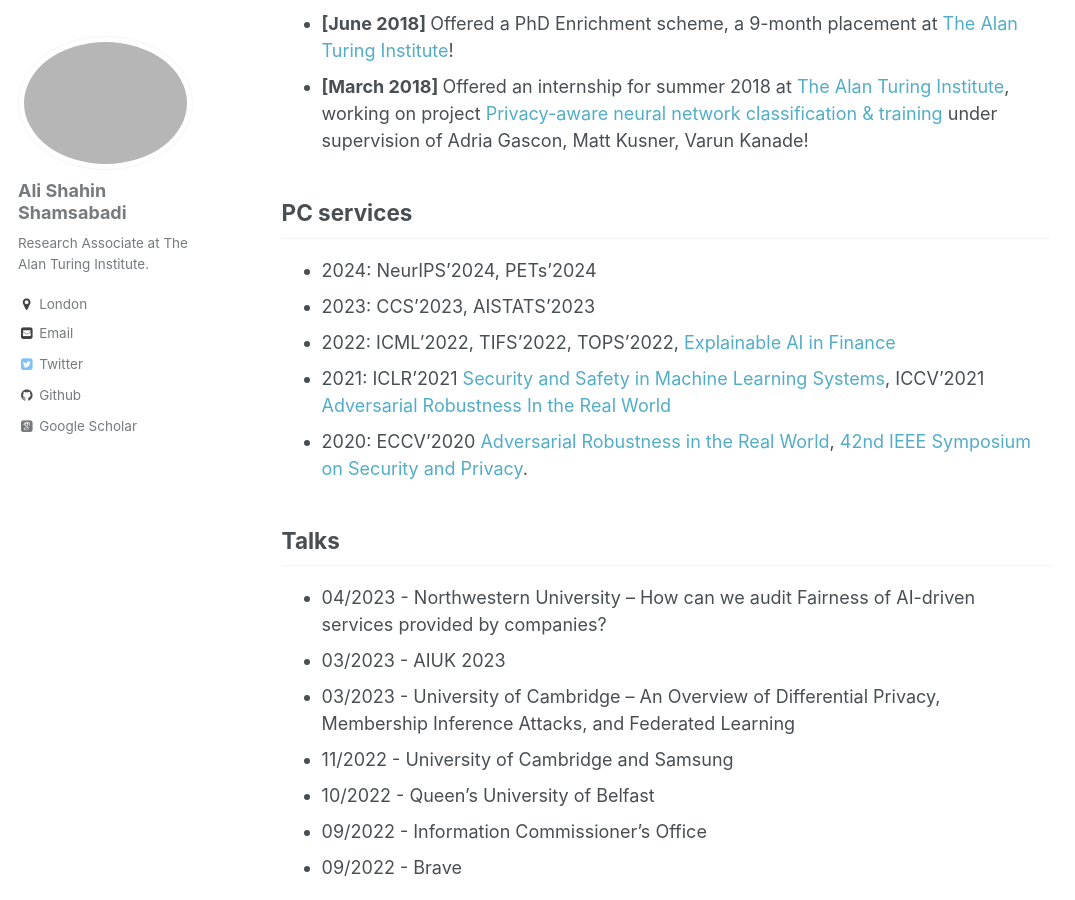
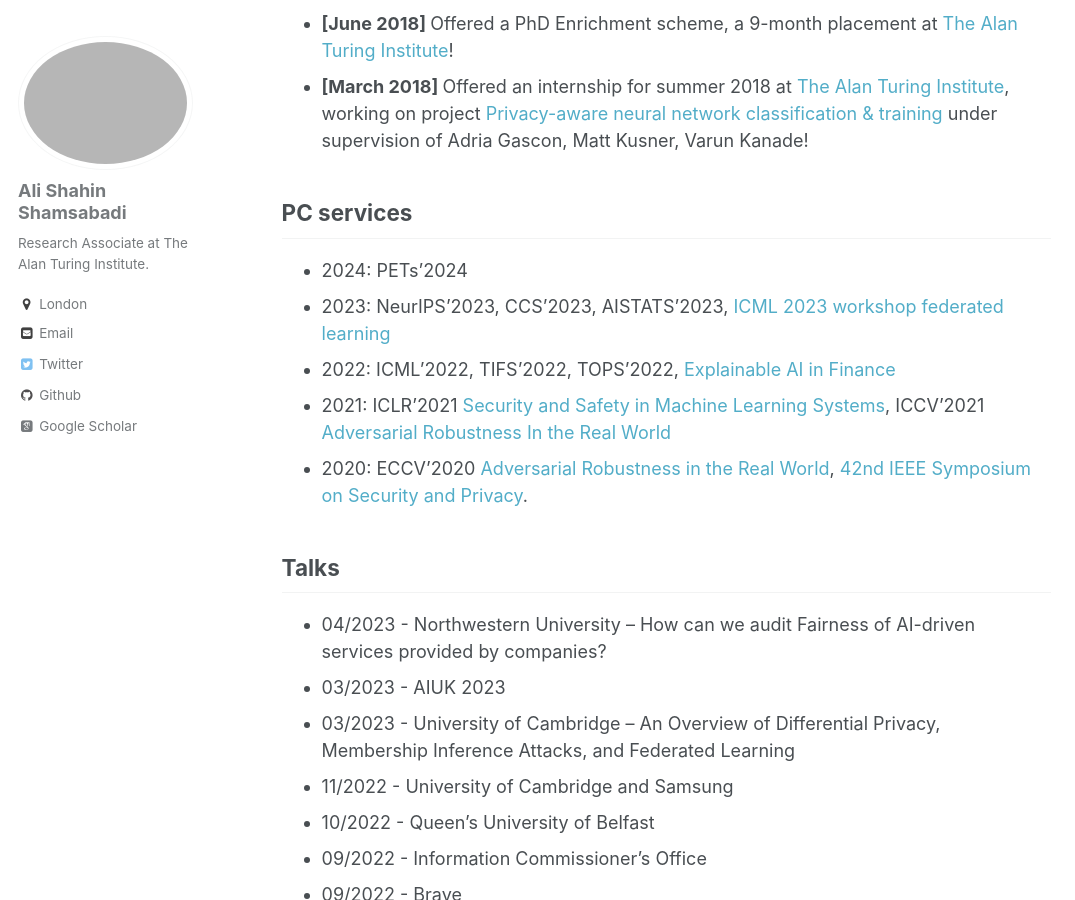
Before and after one commit to AliShahin/AliShahin.github.io, a Jekyll site: the page built from _pages/about.md, in a window 1280 px wide and 900 px high, scrolled down 3143 px. Shown: the whole window, without its empty margins (0-1075 px from the left). Built offline with Jekyll 4.4.1, drawn with Linux system fonts in a browser that asks for light colours; some web fonts are replaced.

Commit message:
Update about.md

```diff
--- a/_pages/about.md
+++ b/_pages/about.md
@@ -54,8 +54,8 @@ My research has been published at top-tier conferences including NeurIPS, ICLR,
 - <b> [March 2018] </b> Offered an internship for summer 2018 at [The Alan Turing Institute](https://www.turing.ac.uk), working on project [Privacy-aware neural network classification & training](https://aticdn.s3-eu-west-1.amazonaws.com/2017/12/Internship-Project-Descriptions-2018-FINAL-WC.pdf) under supervision of Adria Gascon, Matt Kusner, Varun Kanade!
 
 ## PC services
-- 2024: NeurIPS’2024, PETs’2024
-- 2023: CCS'2023, AISTATS'2023
+- 2024: PETs’2024
+- 2023: NeurIPS’2023, CCS'2023, AISTATS'2023, [ICML 2023 workshop federated learning](https://fl-icml2023.github.io)
 - 2022: ICML'2022, TIFS'2022, TOPS'2022, [Explainable AI in Finance](https://sites.google.com/view/2022-workshop-explainable-ai/)
 - 2021: ICLR'2021 [Security and Safety in Machine Learning Systems](https://aisecure-workshop.github.io/aml-iclr2021/committee), ICCV'2021 [Adversarial Robustness In the Real World](https://iccv21-adv-workshop.github.io)
 - 2020: ECCV'2020 [Adversarial Robustness in the Real World](https://eccv20-adv-workshop.github.io), [42nd IEEE Symposium on Security and Privacy](http://www.ieee-security.org/TC/SP2021/cfpapers.html).
```
